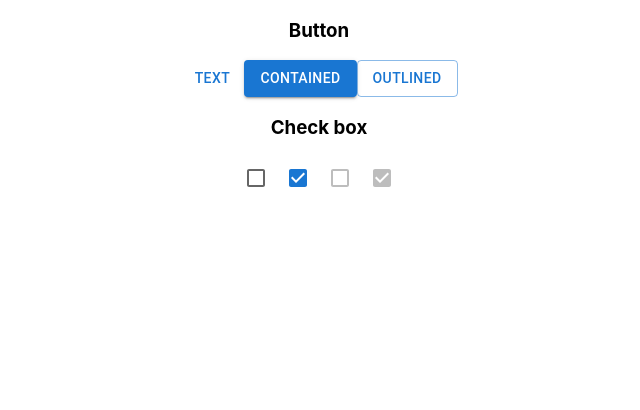
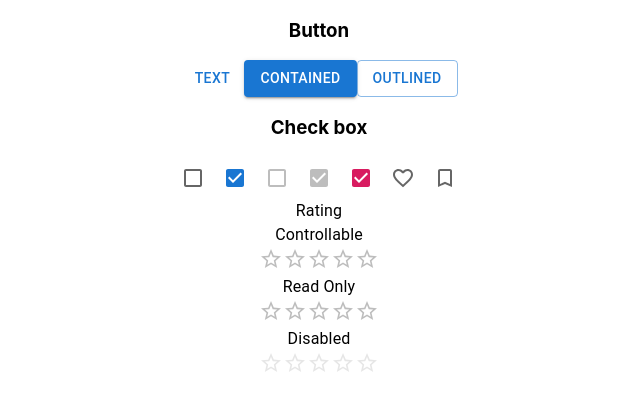
Before and after one commit to summenurfatema/explore-material-ui, a React (Create React App) app: page / in a window 1280 px wide. Shown: the top 410 px of the page, without its empty margins (321-961 px from the left). Built offline with nearby package versions, Linux system fonts and the light colour scheme.

Commit message:
rating added

```diff
--- a/package.json
+++ b/package.json
@@ -5,6 +5,7 @@
   "dependencies": {
     "@emotion/react": "^11.10.5",
     "@emotion/styled": "^11.10.5",
+    "@mui/icons-material": "^5.11.0",
     "@mui/material": "^5.11.3",
     "@testing-library/jest-dom": "^5.16.5",
     "@testing-library/react": "^13.4.0",
--- a/src/App.js
+++ b/src/App.js
@@ -1,6 +1,7 @@
 import Button from './components/Buttons';
 import './App.css';
 import Checkboxs from './components/Checkboxs';
+import Ratings from './components/Ratings';
 
 
 function App() {
@@ -8,6 +9,7 @@ function App() {
     <div className="App">
       <Button />
       <Checkboxs />
+      <Ratings />
 
     </div>
   );
--- a/src/components/Checkboxs.js
+++ b/src/components/Checkboxs.js
@@ -1,5 +1,12 @@
 import React from 'react';
 import { Checkbox } from '@mui/material';
+import { pink } from '@mui/material/colors';
+import FavoriteBorder from '@mui/icons-material/FavoriteBorder';
+import Favorite from '@mui/icons-material/Favorite';
+import BookmarkBorderIcon from '@mui/icons-material/BookmarkBorder';
+import BookmarkIcon from '@mui/icons-material/Bookmark';
+
+
 
 const Checkboxs = () => {
     return (
@@ -9,8 +16,34 @@ const Checkboxs = () => {
             <Checkbox defaultChecked />
             <Checkbox disabled />
             <Checkbox defaultChecked disabled />
+            <Checkbox
+                defaultChecked
+                sx={{
+                    color: pink[800],
+                    '&.Mui-checked': {
+                        color: pink[600],
+                    },
+                }}
+            />
+
+
+
+
+
+            <Checkbox icon={<FavoriteBorder />} checkedIcon={<Favorite />} />
+            <Checkbox
+
+                icon={<BookmarkBorderIcon />}
+                checkedIcon={<BookmarkIcon />}
+            />
         </div>
     );
-};
+}
+
+
+
+
+
+
 
 export default Checkboxs;
--- /dev/null
+++ b/src/components/Ratings.js
@@ -0,0 +1,21 @@
+import { Rating, Typography } from '@mui/material';
+import React from 'react';
+
+const Ratings = () => {
+    return (
+        <div>
+            <Typography component="legend">Rating</Typography>
+            <Typography component="legend">Controllable</Typography>
+
+            <Rating name="simple-controlled"></Rating>
+            <Typography component="legend">Read Only</Typography>
+
+            <Rating name="read-only" readOnly />
+            <Typography component="legend">Disabled</Typography>
+
+            <Rating name="disabled" disabled />
+        </div>
+    );
+};
+
+export default Ratings;
```
Also changed, not shown: 1 other file (tests, documents, lock files or other folders).
